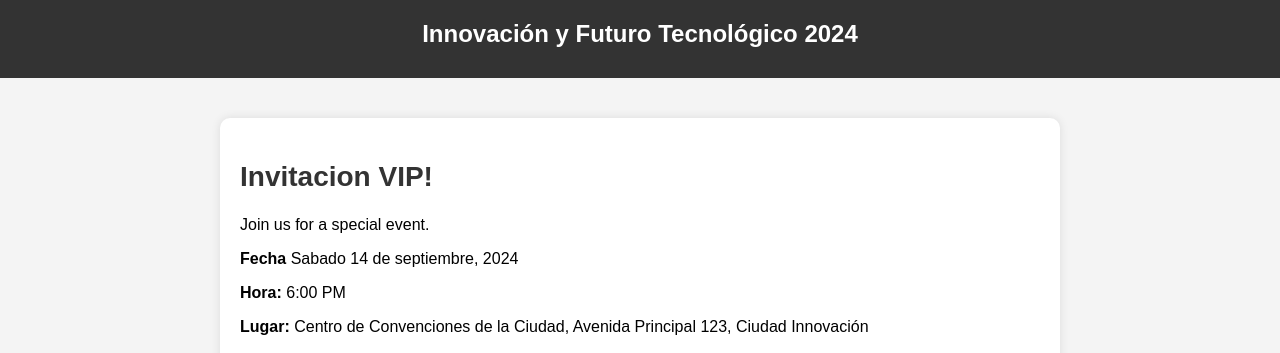
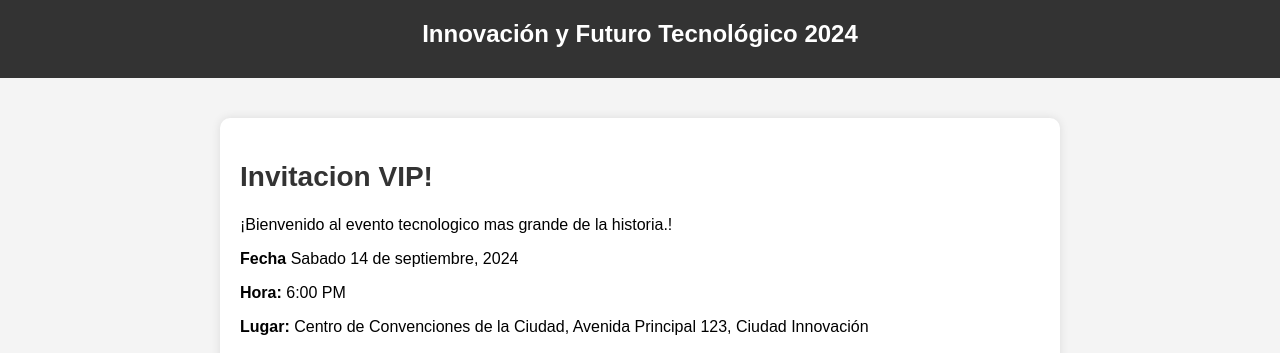
Before and after one commit to Alexaperera/Actividad-3, a plain HTML site: page Mapa/index.html in a window 1280 px wide. Shown: the top 353 px of the page. Drawn offline with Linux system fonts and the light colour scheme.

Commit message:
tarea 3 cambio firma

```diff
--- a/Mapa/index.html
+++ b/Mapa/index.html
@@ -14,12 +14,18 @@
 
     <nav class="nav">
         <!-- Navigation can be added here -->
+         <!---  Angemi Alexandra casanova Perera
+        Universidad Tecnologica Meteopolitana
+        Aplicaciones wEB
+        3-D
+        Docente May Tuz Diego Ivan
+ -->
     </nav>
 
     <main class="main">
         <section class="event-details">
             <h1>Invitacion VIP!</h1>
-            <p>Join us for a special event.</p>
+            <p>¡Bienvenido al evento tecnologico mas grande de la historia.!</p>
             <p><strong>Fecha</strong> Sabado 14 de septiembre, 2024</p>
             <p><strong>Hora:</strong> 6:00 PM</p>
             <p><strong>Lugar:</strong> Centro de Convenciones de la Ciudad, Avenida Principal 123, Ciudad Innovación</p>
```
